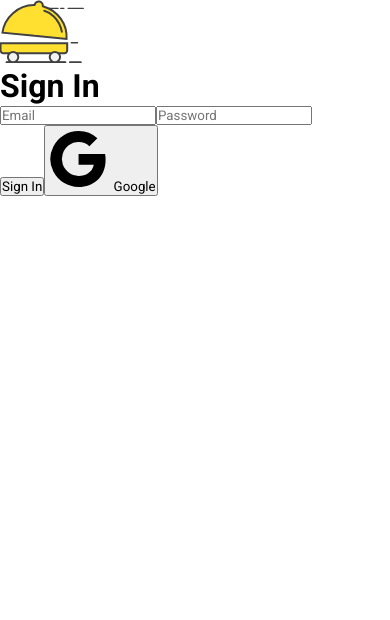
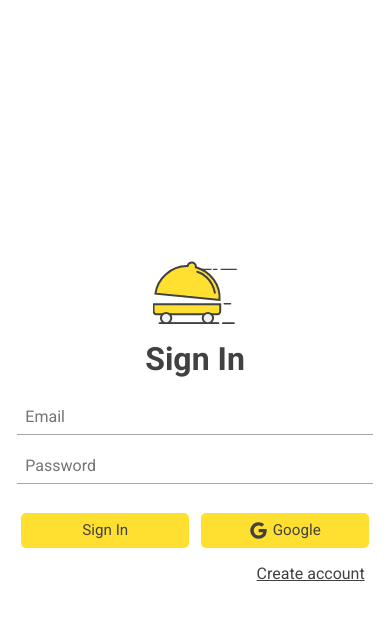
Before and after one commit to Mrcsbda/Delivery-App-Angular, an Angular app: page / in a window 390 px wide. Shown: the top 620 px of the page. Built offline with nearby package versions, Linux system fonts and the light colour scheme.

Commit message:
:sparkles: sign in mobile view

```diff
--- a/src/app/authentication/pages/sign-in/sign-in.component.html
+++ b/src/app/authentication/pages/sign-in/sign-in.component.html
@@ -1,15 +1,11 @@
 <main class="sign-in">
     <figure class="sign-in__delivery-logo-container">
-        <img src="../../../assets/images/logo.svg" alt="logo icon" class="sign-in__delivery-logo">
+        <img src="../../../assets/images/logo.svg" alt="logo icon">
     </figure>
     <form class="sign-in__form">
         <h1 class="sign-in__title">Sign In</h1>
-        <label class="sign-in__label">
-            <input type="email" placeholder="Email" class="sign-in__sign-in">
-        </label>
-        <label class="sign-in__label">
-            <input type="password" placeholder="Password" class="sign-in__sign-in">
-        </label>
+        <input type="email" placeholder="Email" class="sign-in__email">
+        <input type="password" placeholder="Password" class="sign-in__password">
         <section class="sign-in__buttons-container">
             <button class="sign-in__sign-in-button">
                 <span>
@@ -24,4 +20,5 @@
             </button>
         </section>
     </form>
+    <p class="sign-in__create-account">Create account</p>
 </main>
--- a/src/app/authentication/pages/sign-in/sign-in.component.scss
+++ b/src/app/authentication/pages/sign-in/sign-in.component.scss
@@ -0,0 +1,84 @@
+@import "../../../../assets/styles/variables.scss";
+
+.sign-in {
+    width: 100%;
+    display: flex;
+    height: 100vh;
+    max-height: 100%;
+    align-items: center;
+    flex-direction: column;
+    justify-content: center;
+
+    &__delivery-logo-container {
+        display: flex;
+        margin-bottom: 1rem;
+    }
+
+    &__form {
+        gap: 0.8rem;
+        width: 100%;
+        display: flex;
+        padding: 0 0.5rem;
+        align-items: center;
+        flex-direction: column;
+    }
+
+    &__title {
+        font-size: 2rem;
+        color: $dark-color;
+        margin-bottom: 0.5rem;
+    }
+
+    &__email, &__password {
+        width: 95%;
+        border: none;
+        outline: none;
+        font-size: 16px;
+        padding: 0.5rem;
+        color: $dark-color;
+        border-bottom: 1px solid $gray-color;
+    }
+
+    &__password {
+        margin-bottom: 1rem;
+    }
+
+    &__google-icon {
+        width: 1.2rem;
+        filter: invert(22%) sepia(1%) saturate(0%) hue-rotate(7deg) brightness(98%) contrast(87%);
+    }
+
+    &__buttons-container {
+        width: 100%;
+        gap: 0.7rem;
+        display: flex;
+        margin-bottom: 1rem;
+        justify-content: center;
+    }
+
+    &__sign-in-button, &__google-button {
+        width: 45%;
+        gap: 0.3rem;
+        border: none;
+        display: flex;
+        cursor: pointer;
+        padding: 0.5rem;
+        border-radius: 5px;
+        align-items: center;
+        justify-content: center;
+        background-color: $main-color;
+
+        span {
+            color: $dark-color;
+            font-size: 0.95rem;
+        }
+    }
+
+    &__create-account {
+        width: 87%;
+        text-align: end;
+        cursor: pointer;
+        color: $dark-color;
+        text-decoration: underline;
+    }
+}
--- a/src/index.html
+++ b/src/index.html
@@ -2,7 +2,7 @@
 <html lang="en">
 <head>
   <meta charset="utf-8">
-  <title>DeliveryApp</title>
+  <title>Food App</title>
   <base href="/">
   <meta name="viewport" content="width=device-width, initial-scale=1">
   <link rel="icon" type="image/x-icon" href="favicon.svg">
```
